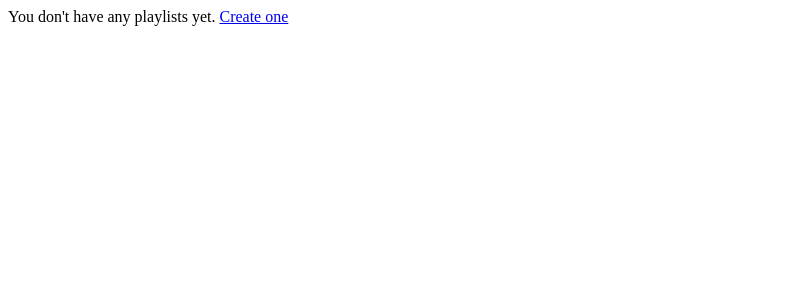
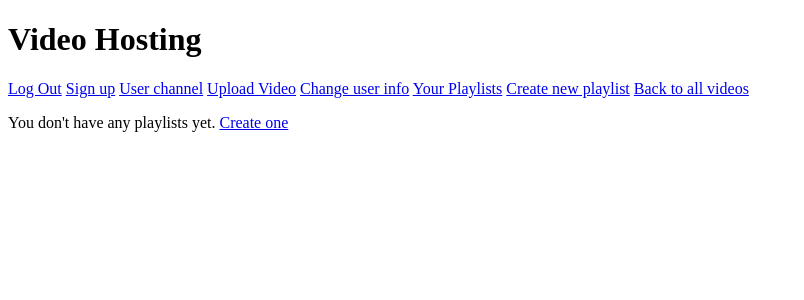
Before and after one commit to Yumi00000/VideoHosting, a Django app: page /playlists/ in a window 1280 px wide. Shown: the top 300 px of the page, without its empty margins (0-804 px from the left). Run offline with Django 5.2, Linux system fonts and the light colour scheme; the visitor is signed in with stand-in values (Sample User, id 1); data that the repository does not hold is empty; parts of the project's set-up code (start-up, migrations or seed data) failed here and were passed over.

Commit message:
Fixed video_page.html

```diff
--- a/Users/views.py
+++ b/Users/views.py
@@ -8,7 +8,7 @@ from django.contrib import messages, auth
 from django.contrib.auth.forms import AuthenticationForm, PasswordChangeForm
 
 from Users.forms import RegisterForm, CustomUserChangeForm
-from Users.models import CustomUser
+from Users.models import CustomUser, Followers
 from VideoInteractions.models import Playlist
 from Videos.models import Video
 from videoHosting import settings
@@ -89,6 +89,8 @@ def user_profile(request, username):
     user_id = request.user.id
     user = CustomUser.objects.get(username=username)
     videos = Video.objects.filter(user_id=user.id)
+    user.followers_count = Followers.objects.filter(user_id=user.id, is_follow=True).count()
+    user.followings_count = Followers.objects.filter(following_id=user.id, is_follow=True).count()
     return render(request, 'user_profile.html', {'user': user, 'videos': videos, 'user_id': user_id})
 
 
--- a/VideoInteractions/views.py
+++ b/VideoInteractions/views.py
@@ -1,3 +1,4 @@
+from django.contrib.auth.decorators import login_required
 from django.http import HttpResponseBadRequest, HttpResponse
 from django.shortcuts import redirect, render, get_object_or_404
 from django.utils.text import slugify
@@ -6,7 +7,7 @@ from django.views.decorators.http import require_POST
 from VideoInteractions.models import Playlist
 from Videos.models import Video
 
-
+@login_required(login_url='/user/login/')
 def create_playlist(request):
     if request.method == 'POST':
         playlist_name = request.POST.get('playlist_name')
@@ -36,6 +37,7 @@ def view_playlist(request, playlist_slug):
     return render(request, 'view_playlist.html', {'playlist': playlist, 'user': request.user})
 
 
+@login_required(login_url='/user/login/')
 def all_playlists(request):
     playlists = Playlist.objects.filter(user_id=request.user.id).all
     return render(request, 'all_playlists.html', {"playlists": playlists})
--- a/Videos/urls.py
+++ b/Videos/urls.py
@@ -7,4 +7,5 @@ urlpatterns = [
     path('upload/', views.upload_video, name='upload_video'),
     path('edit/<int:video_id>/<int:user_id>', views.edit_video, name='edit_video'),
     path('video/<video_name>/', views.video_page, name='video_page'),
+    path('remove/comment/<int:video_id>/<int:user_id>', views.remove_comment, name='remove_comment')
 ]
--- a/templates/all_playlists.html
+++ b/templates/all_playlists.html
@@ -1,4 +1,4 @@
-
+{% include "top_info.html" %}
 {% if playlists %}
     {% for playlist in playlists %}
         <a href="{% url "view_playlist" playlist.slug %}">Playlist: {{ playlist.name }}</a><br>
--- a/templates/change_password.html
+++ b/templates/change_password.html
@@ -1,3 +1,4 @@
+{% include "top_info.html" %}
 <form method="post" action="{% url 'password_change' %}">
   {% csrf_token %}
   {{ form }}
--- a/templates/create_playlist.html
+++ b/templates/create_playlist.html
@@ -1,3 +1,4 @@
+{% include "top_info.html" %}
 <form method="post">
     {% csrf_token %}
     <label id="playlist_name"><input type="text" name="playlist_name" id="playlist_name"></label>
--- a/templates/top_info.html
+++ b/templates/top_info.html
@@ -3,46 +3,7 @@
 <head>
     <meta charset="UTF-8">
     <title>Title</title>
-    <style>
-        body {
-            font-family: Arial, sans-serif;
-            background-color: #f0f0f0;
-            margin: 0;
-            padding: 0;
-        }
 
-        header {
-            background-color: #333;
-            color: #fff;
-            padding: 10px 20px;
-            text-align: center;
-        }
-
-        nav {
-            background-color: #555;
-            padding: 10px;
-            text-align: center;
-        }
-
-        nav a {
-            color: #fff;
-            text-decoration: none;
-            margin: 0 10px;
-        }
-
-        nav a:hover {
-            text-decoration: underline;
-        }
-
-        .container {
-            max-width: 800px;
-            margin: 20px auto;
-            padding: 20px;
-            background-color: #fff;
-            border-radius: 5px;
-            box-shadow: 0 2px 5px rgba(0, 0, 0, 0.1);
-        }
-    </style>
 </head>
 <body>
 <header>
--- a/templates/view_playlist.html
+++ b/templates/view_playlist.html
@@ -7,9 +7,9 @@
     <script>
         $(document).ready(function () {
             $(document).on('click', '.remove-from-playlist-btn', function () {
-                var playlistSlug = $('#playlist-name').text(); // Use .text() to get the text content of the h1 element
-                var videoId = $(this).data('video-id'); // Use data attribute to get video id
-                var button = $(this); // Store reference to the button for possible disabling
+                var playlistSlug = $('#playlist-name').text();
+                var videoId = $(this).data('video-id');
+                var button = $(this);
 
                 $.ajax({
                     type: 'POST',
```
Also changed, not shown: Videos/views.py (+17 -11 lines), templates/video_page.html (+16 -10 lines).
